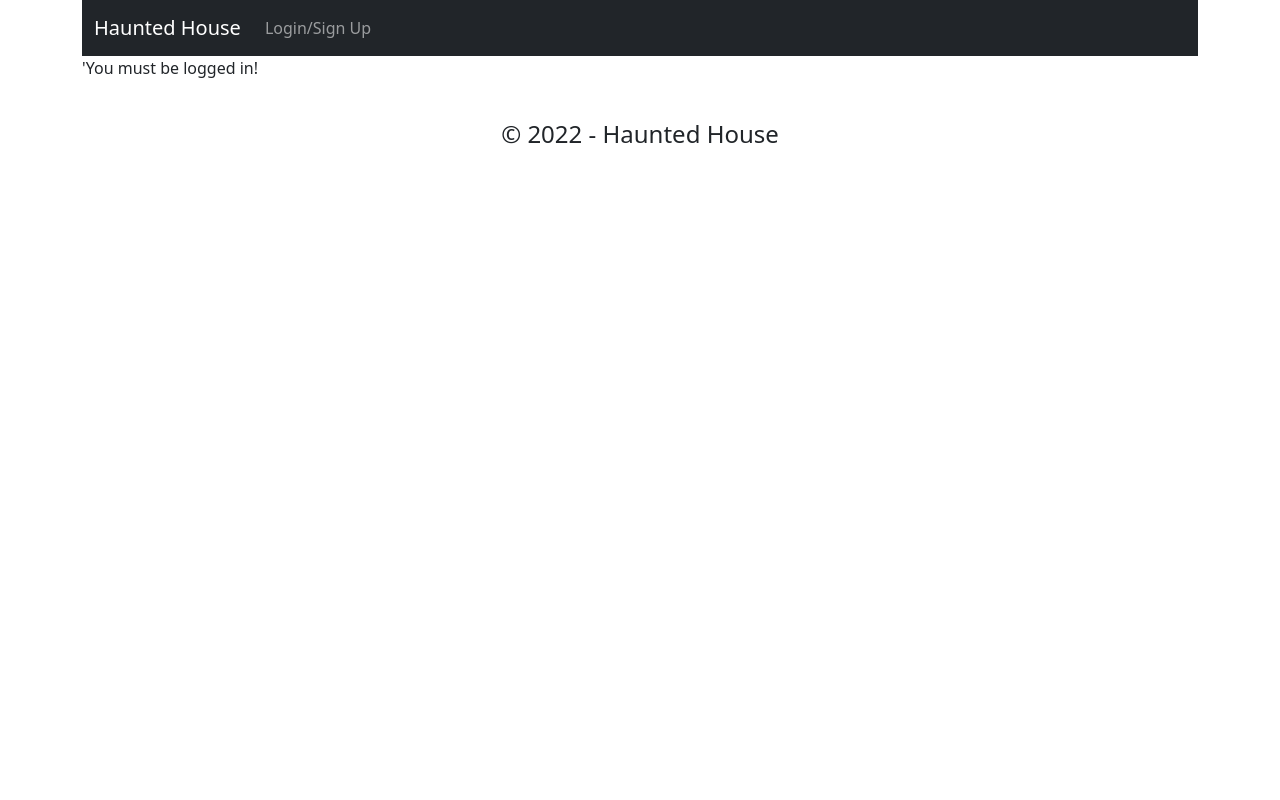
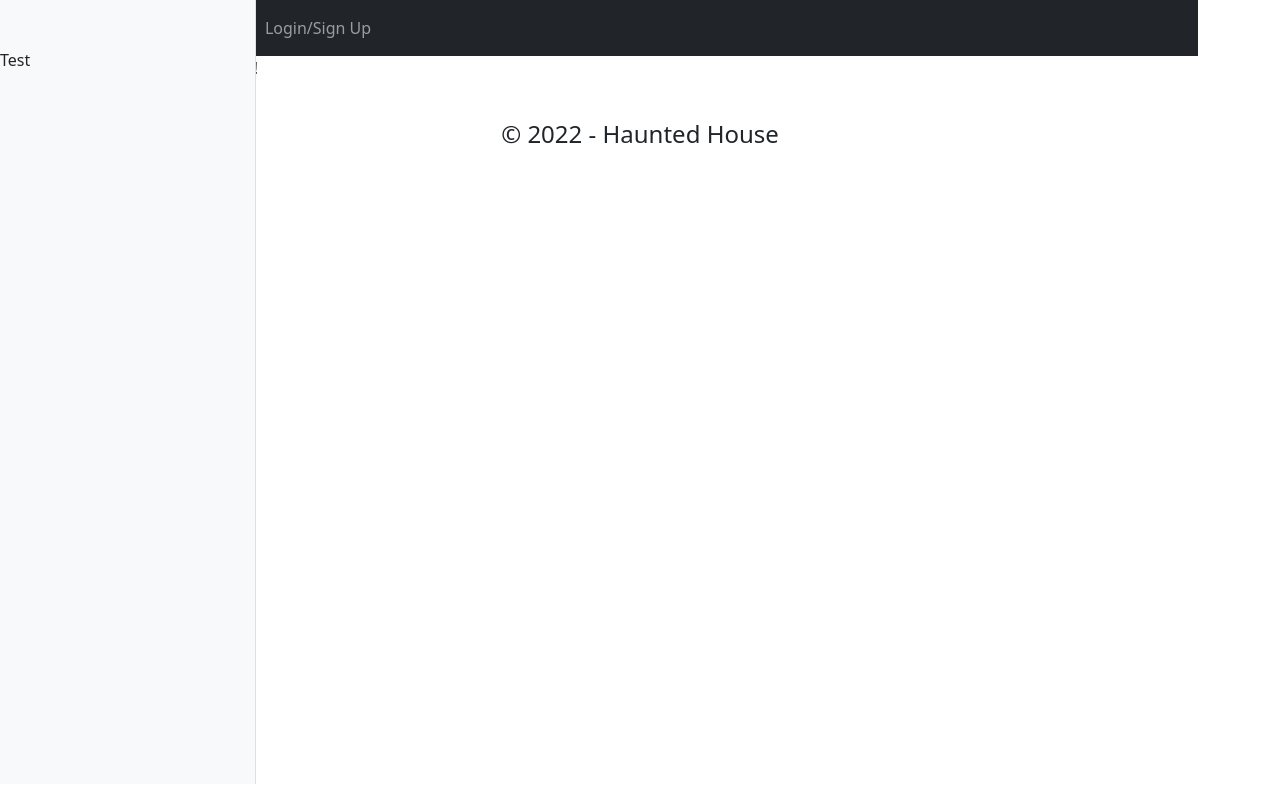
Before and after one commit to jmruiz96/Full-Moon-Manor, a React (Create React App) app in the folder client/: page /room/1 in a window 1280 px wide. Built offline with nearby package versions, Linux system fonts and the light colour scheme; no server answers.

Commit message:
started building sidebar structure

```diff
--- a/client/src/components/Aside/Aside.js
+++ b/client/src/components/Aside/Aside.js
@@ -0,0 +1,42 @@
+import React from "react";
+// import {Nav} from "react-bootstrap";
+// import { withRouter } from "react-router";
+import '../Aside/aside.css'
+
+export const Sidebar = () =>  {
+
+
+    return (
+        <>
+            <ul className="col-md-12 d-none d-md-block bg-light sidebar">
+                <li>
+                    Test
+                </li>
+            </ul>
+            {/* <Nav className="col-md-12 d-none d-md-block bg-light sidebar"
+            activeKey="/home"
+            onSelect={selectedKey => alert(`selected ${selectedKey}`)}
+            >
+                <div className="sidebar-sticky"></div>
+            <Nav.Item>
+                <Nav.Link href="/home">Active</Nav.Link>
+            </Nav.Item>
+            <Nav.Item>
+                <Nav.Link eventKey="link-1">Link</Nav.Link>
+            </Nav.Item>
+            <Nav.Item>
+                <Nav.Link eventKey="link-2">Link</Nav.Link>
+            </Nav.Item>
+            <Nav.Item>
+                <Nav.Link eventKey="disabled" disabled>
+                Disabled
+                </Nav.Link>
+            </Nav.Item>
+            </Nav> */}
+
+        </>
+        );
+  };
+
+//   const Sidebar = withRouter(Side);
+//   export default Sidebar
--- a/client/src/components/Aside/aside.css
+++ b/client/src/components/Aside/aside.css
@@ -0,0 +1,12 @@
+.sidebar {
+    position: fixed;
+    top: 0;
+    bottom: 0;
+    left: 0;
+    min-height: 50vh !important;
+    z-index: 100;
+    padding: 48px 0 0;
+    box-shadow: inset -1px 0 0 rgba(0, 0, 0, .1);
+    max-width: 20vw;
+    align-items: center;
+}
--- a/client/src/pages/Room/Room.js
+++ b/client/src/pages/Room/Room.js
@@ -6,6 +6,7 @@ import { useQuery } from '@apollo/client';
 import { QUERY_ROOM, QUERY_ME } from '../../utils/queries';
 import Auth from '../../utils/auth';
 import { DPad } from '../../components/Dbuttons/Dbutton';
+import { Sidebar } from '../../components/Aside/Aside'
 import { useLifeCountContext } from '../../utils/LifeCountContext'
 
 export const Room = () => {
@@ -54,6 +55,9 @@ export const Room = () => {
                             </div>
                     )
             }
+            <div>
+                <Sidebar />
+            </div>
         </>
     )
 }
```
